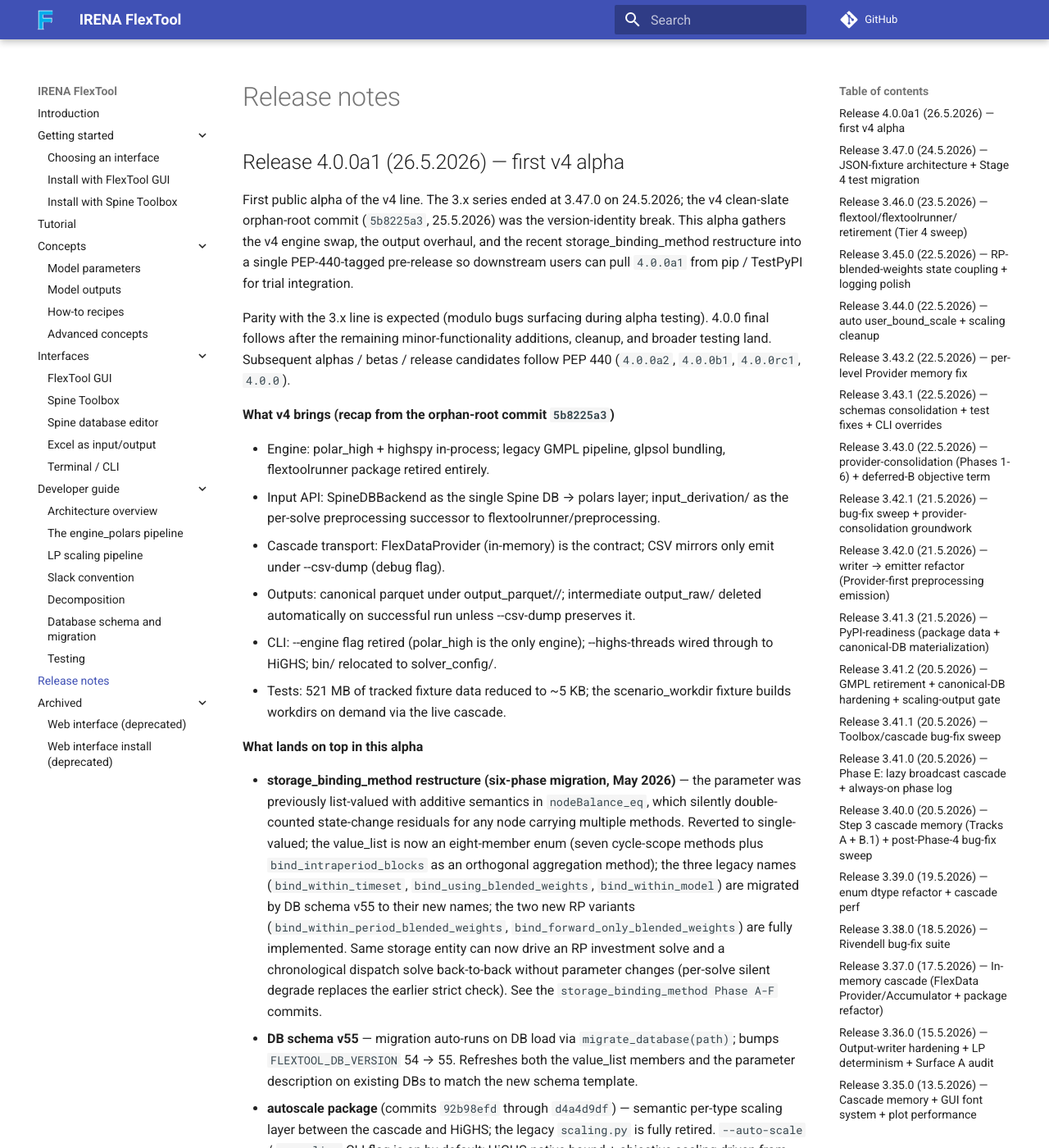
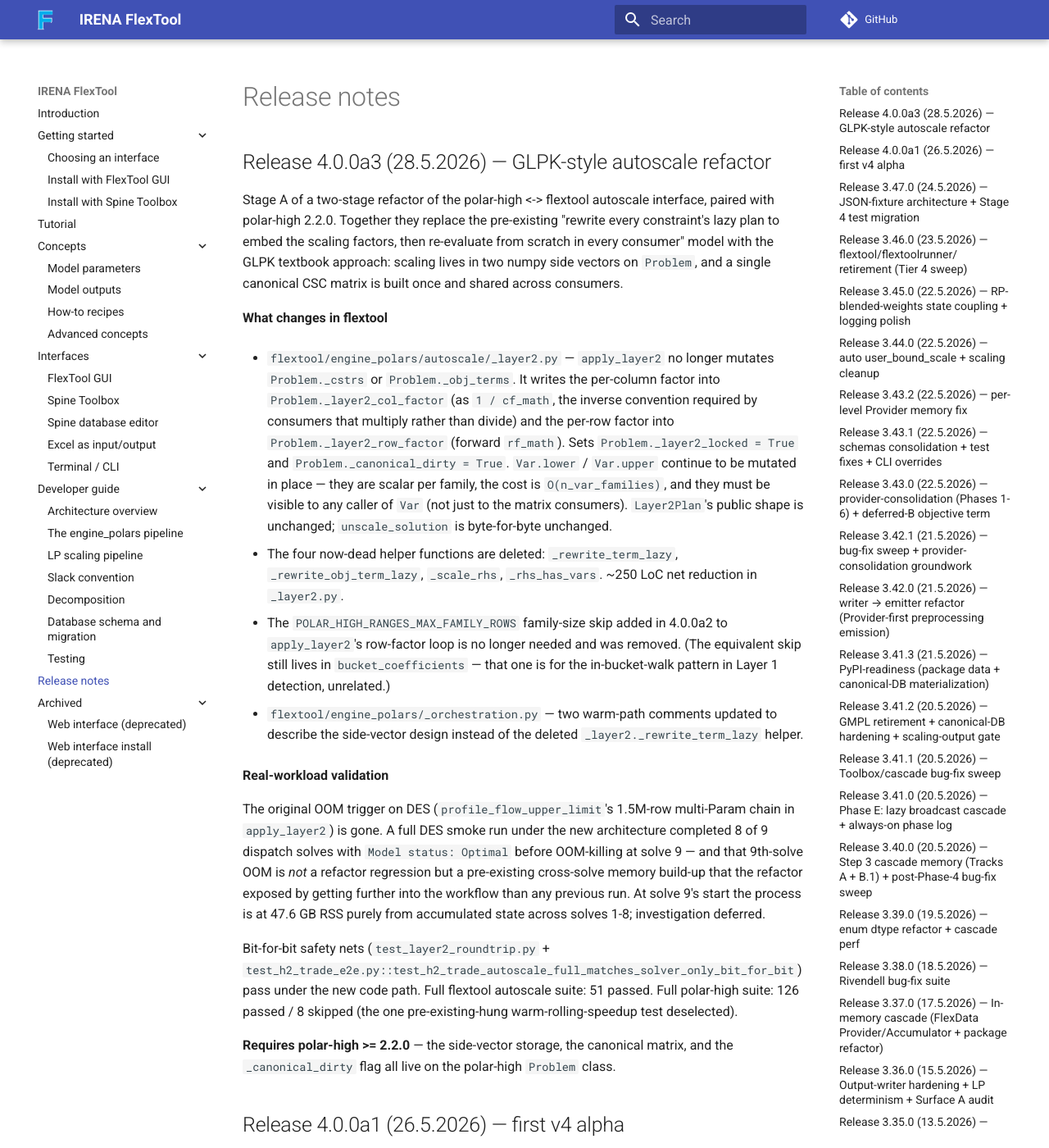
Before and after one commit to irena-flextool/flextool, an MkDocs documentation site: the page built from docs/release.md, in a window 1280 px wide and 1400 px high. Shown: the whole window at 82% size. Built offline with MkDocs 1.6.1 and Material for MkDocs 9.7.7, drawn with Linux system fonts in a browser that asks for light colours; comment, search, counter and statistics services are not loaded.

Commit message:
release: v4.0.0a3
GLPK-style autoscale refactor: apply_layer2 writes side vectors
on Problem instead of mutating lazy constraint plans.  Pairs with
polar-high v2.2.0 which adds Problem._layer2_*_factor storage and
the canonical CSC matrix that consumers read from.

Co-Authored-By: Claude Opus 4.7 (1M context) <noreply@anthropic.com>

```diff
--- a/RELEASE.md
+++ b/RELEASE.md
@@ -1,3 +1,64 @@
+## Release 4.0.0a3 (28.5.2026) — GLPK-style autoscale refactor
+
+Stage A of a two-stage refactor of the polar-high <-> flextool
+autoscale interface, paired with polar-high 2.2.0.  Together they
+replace the pre-existing "rewrite every constraint's lazy plan to
+embed the scaling factors, then re-evaluate from scratch in every
+consumer" model with the GLPK textbook approach: scaling lives in
+two numpy side vectors on `Problem`, and a single canonical CSC
+matrix is built once and shared across consumers.
+
+**What changes in flextool**
+
+- `flextool/engine_polars/autoscale/_layer2.py` — `apply_layer2` no
+  longer mutates `Problem._cstrs` or `Problem._obj_terms`.  It
+  writes the per-column factor into `Problem._layer2_col_factor`
+  (as `1 / cf_math`, the inverse convention required by
+  consumers that multiply rather than divide) and the per-row
+  factor into `Problem._layer2_row_factor` (forward `rf_math`).
+  Sets `Problem._layer2_locked = True` and `Problem._canonical_dirty = True`.
+  `Var.lower` / `Var.upper` continue to be mutated in place — they
+  are scalar per family, the cost is `O(n_var_families)`, and they
+  must be visible to any caller of `Var` (not just to the matrix
+  consumers).  `Layer2Plan`'s public shape is unchanged;
+  `unscale_solution` is byte-for-byte unchanged.
+
+- The four now-dead helper functions are deleted:
+  `_rewrite_term_lazy`, `_rewrite_obj_term_lazy`, `_scale_rhs`,
+  `_rhs_has_vars`.  ~250 LoC net reduction in `_layer2.py`.
+
+- The `POLAR_HIGH_RANGES_MAX_FAMILY_ROWS` family-size skip added in
+  4.0.0a2 to `apply_layer2`'s row-factor loop is no longer needed
+  and was removed.  (The equivalent skip still lives in
+  `bucket_coefficients` — that one is for the in-bucket-walk
+  pattern in Layer 1 detection, unrelated.)
+
+- `flextool/engine_polars/_orchestration.py` — two warm-path
+  comments updated to describe the side-vector design instead of
+  the deleted `_layer2._rewrite_term_lazy` helper.
+
+**Real-workload validation**
+
+The original OOM trigger on DES (`profile_flow_upper_limit`'s
+1.5M-row multi-Param chain in `apply_layer2`) is gone.  A full DES
+smoke run under the new architecture completed 8 of 9 dispatch
+solves with `Model status: Optimal` before OOM-killing at solve 9
+— and that 9th-solve OOM is *not* a refactor regression but a
+pre-existing cross-solve memory build-up that the refactor exposed
+by getting further into the workflow than any previous run.  At
+solve 9's start the process is at 47.6 GB RSS purely from
+accumulated state across solves 1-8; investigation deferred.
+
+Bit-for-bit safety nets (`test_layer2_roundtrip.py` +
+`test_h2_trade_e2e.py::test_h2_trade_autoscale_full_matches_solver_only_bit_for_bit`)
+pass under the new code path.  Full flextool autoscale suite: 51
+passed.  Full polar-high suite: 126 passed / 8 skipped (the one
+pre-existing-hung warm-rolling-speedup test deselected).
+
+**Requires polar-high >= 2.2.0** — the side-vector storage, the
+canonical matrix, and the `_canonical_dirty` flag all live on the
+polar-high `Problem` class.
+
 ## Release 4.0.0a1 (26.5.2026) — first v4 alpha
 
 First public alpha of the v4 line.  The 3.x series ended at 3.47.0
--- a/pyproject.toml
+++ b/pyproject.toml
@@ -7,7 +7,7 @@ name = "flextool"
 # restructure are in.  4.0.0 final follows after the remaining
 # minor-functionality additions, cleanup and testing land.  PEP 440
 # pre-release suffix: 4.0.0a1, 4.0.0a2, ... 4.0.0b1, 4.0.0rc1, then 4.0.0.
-version = "4.0.0a2"
+version = "4.0.0a3"
 description = "IRENA FlexTool is an energy and power systems model for understanding the role of variable power generation in future energy systems."
 readme = "README.md"
 license = { file = "LICENSE.txt" }
```
